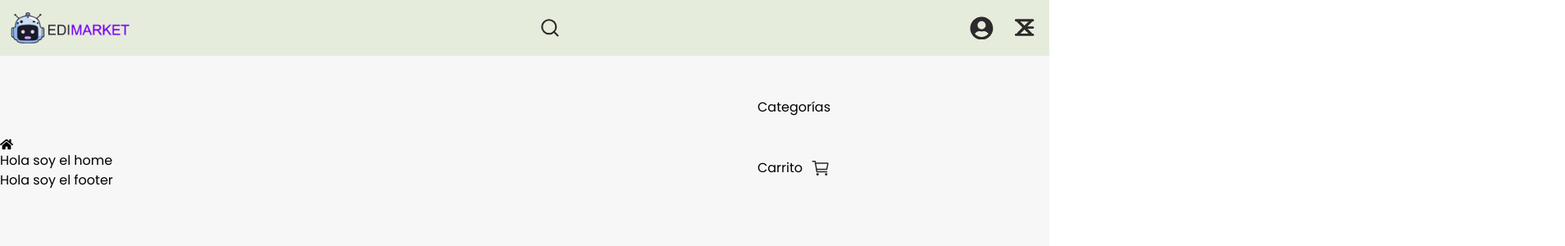
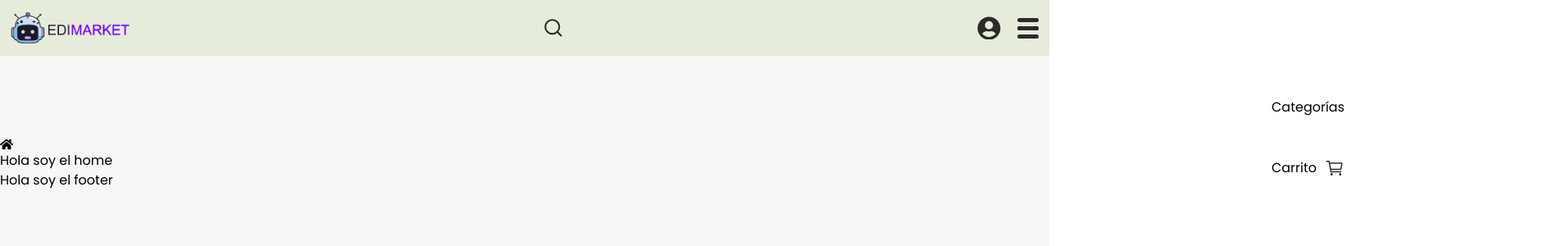
Before and after one commit to SebastianHernandez0/edimarket-2, a React (Vite) app in the folder Frontend/: page / in a window 1280 px wide. Shown: the top 300 px of the page at 82% size, 1909 px wide, since content can reach past the window. Built offline with nearby package versions, Linux system fonts and the light colour scheme.

Commit message:
Añadiendo animación a menu hamburguesa

```diff
--- /dev/null
+++ b/Frontend/src/components/navBurger/NavBurger.jsx
@@ -0,0 +1,15 @@
+import "../navBurger/navBurger.css";
+
+export function NavBurger({ clicked, toggleIcon }) {
+  return (
+    <div
+      className={`nav-icon3 navActiveMenu ${clicked ? "open" : ""}`}
+      onClick={toggleIcon}
+    >
+      <span></span>
+      <span></span>
+      <span></span>
+      <span></span>
+    </div>
+  );
+}
--- /dev/null
+++ b/Frontend/src/components/navBurger/navBurger.css
@@ -0,0 +1,49 @@
+.nav-icon3 {
+  width: 26px;
+  height: 25px;
+  position: relative;
+  margin: 0 auto;
+  transform: rotate(0deg);
+  transition: 0.5s ease-in-out;
+  cursor: pointer;
+}
+
+.nav-icon3 span {
+  display: block;
+  position: absolute;
+  height: 5px;
+  width: 100%;
+  background: var(--dark_1);
+  border-radius: 7px;
+  opacity: 1;
+  left: 0;
+  transform: rotate(0deg);
+  transition: 0.25s ease-in-out;
+}
+.nav-icon3 span:nth-child(1) {
+  top: 0px;
+}
+.nav-icon3 span:nth-child(2),
+.nav-icon3 span:nth-child(3) {
+  top: 10px;
+}
+.nav-icon3 span:nth-child(4) {
+  top: 20px;
+}
+.nav-icon3.open span:nth-child(1) {
+  top: 18px;
+  width: 0%;
+  left: 50%;
+}
+.nav-icon3.open span:nth-child(2) {
+  transform: rotate(45deg);
+}
+.nav-icon3.open span:nth-child(3) {
+  transform: rotate(-45deg);
+}
+
+.nav-icon3.open span:nth-child(4) {
+  top: 18px;
+  width: 0%;
+  left: 50%;
+}
--- a/Frontend/src/components/navbar/Navbar.jsx
+++ b/Frontend/src/components/navbar/Navbar.jsx
@@ -1,15 +1,16 @@
 import "../navbar/navbar.css";
 import { FiSearch } from "react-icons/fi";
 import { FaUserCircle } from "react-icons/fa";
-import { CgMenuRightAlt } from "react-icons/cg";
-import { IoClose } from "react-icons/io5";
 import { useEffect, useState } from "react";
 import { NavLink } from "react-router-dom";
 import { IoCartOutline } from "react-icons/io5";
+import { NavBurger } from "../navBurger/NavBurger";
 
 export function Navbar() {
   const [openSearchBar, setOpenSearchBar] = useState(false);
   const [openPerfilMenu, setOpenPerfilMenu] = useState(false);
+  const [clicked, setClicked] = useState(false);
+  const [isMobile, setIsMobile] = useState(window.innerWidth < 576);
 
   const handleOpenPerfilMenu = () => {
     setOpenPerfilMenu(!openPerfilMenu);
@@ -41,6 +42,24 @@ export function Navbar() {
     }
   }, [openPerfilMenu]);
 
+  const toggleIcon = () => {
+    if (isMobile) {
+      setClicked(!clicked);
+    }
+  };
+
+  useEffect(() => {
+    const handleResize = () => {
+      setIsMobile(window.innerWidth < 576);
+    };
+
+    window.addEventListener("resize", handleResize);
+
+    return () => {
+      window.removeEventListener("resize", handleResize);
+    };
+  }, []);
+
   return (
     <nav className="navbar__container shadow-sm">
       <div className="navbar__logo__container">
@@ -70,9 +89,12 @@ export function Navbar() {
               className="navbar__user__icon"
             />
             <div className="navbar__icons__menu__container">
-              <CgMenuRightAlt className="navbar__user__icon navbar__user__icon__open" />
-              <IoClose className="navbar__user__icon navbar__user__icon__close" />
-              <div className="navbar__menu__links bg-gray-50 shadow-md">
+              <NavBurger clicked={clicked} toggleIcon={toggleIcon} />
+              <div
+                className={`navbar__menu__links bg-gray-50 shadow-md ${
+                  clicked ? "navActiveMenu" : ""
+                }`}
+              >
                 <NavLink className="navbar__menu__link"> Categorías</NavLink>
                 <NavLink className="navbar__menu__link">
                   Carrito
--- a/Frontend/src/components/navbar/navbar.css
+++ b/Frontend/src/components/navbar/navbar.css
@@ -121,13 +121,18 @@
   right: -15px;
   height: 200px;
   width: 50%;
+  transition: all 0.2s ease;
+  transform: translateX(100%);
+}
+.navActiveMenu {
+  transform: translateX(0);
 }
 .navbar__menu__link {
   display: flex;
   align-items: center;
   gap: 10px;
 }
-.navbar__menu__link__icon{
+.navbar__menu__link__icon {
   font-size: 1.5rem;
   color: var(--dark_1);
 }
```
